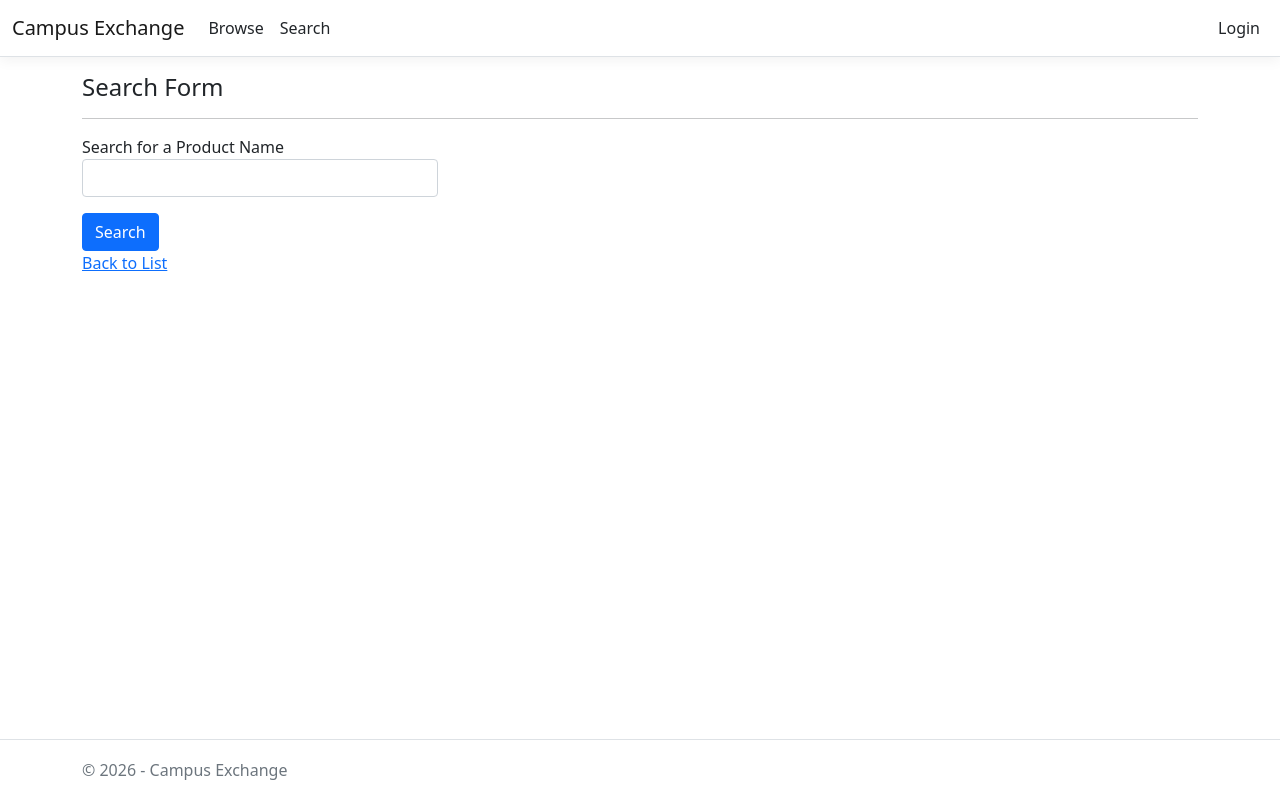
After one commit to LukasOlssonReise/Software-Engineering-Project, an ASP.NET Core app: template CampusExchangeWebApp/CampusExchangeWebApp/Views/Product/SearchForm.cshtml in a window 1280 px wide. The commit adds this page. Run offline with ASP.NET Core 8, Linux system fonts and the light colour scheme; the template is opened without the code that fills it, so the values that code supplies are empty; style sheets or scripts are compiled from the project's sources.

Commit message:
Added a simple search for items

```diff
--- a/CampusExchangeWebApp/CampusExchangeWebApp/Views/Login/Index.cshtml
+++ b/CampusExchangeWebApp/CampusExchangeWebApp/Views/Login/Index.cshtml
@@ -11,13 +11,13 @@
         <form asp-action="LoginProcess">
             <div asp-validation-summary="ModelOnly" class="text-danger"></div>
 
-            <div class="form-group">
+            <div class="form-group mb-3">
                 <label asp-for="Name" class="control-label"></label>
                 <input asp-for="Name" class="form-control"/>
                 <span asp-validation-for="Name" class="text-danger"></span>
             </div>
 
-            <div class="form-group">
+            <div class="form-group mb-3">
                 <label asp-for="Password" class="control-label"></label>
                 <input asp-for="Password" class="form-control" type="password"/>
                 <span asp-validation-for="Password" class="text-danger"></span>
--- /dev/null
+++ b/CampusExchangeWebApp/CampusExchangeWebApp/Views/Product/SearchForm.cshtml
@@ -0,0 +1,27 @@
+@model CampusExchangeWebApp.Models.ProductModel
+
+@{
+    ViewData["Title"] = "Search Form";
+}
+
+<h4>Search Form</h4>
+<hr />
+<div class="row">
+    <div class="col-md-4">
+        <form asp-action="SearchResults">
+
+            <div class="form-group mb-3">
+                <label class="control-label">Search for a Product Name</label>
+                <input name="searchTerm" class="form-control" />
+            </div>
+
+            <div class="form-group">
+                <input type="submit" value="Search" class="btn btn-primary" />
+            </div>
+        </form>
+    </div>
+</div>
+
+<div>
+    <a asp-action="Index">Back to List</a>
+</div>
--- a/CampusExchangeWebApp/CampusExchangeWebApp/Views/Shared/_Layout.cshtml
+++ b/CampusExchangeWebApp/CampusExchangeWebApp/Views/Shared/_Layout.cshtml
@@ -23,6 +23,9 @@
                     <ul class="navbar-nav flex-grow-1">
                         <li class="nav-item">
                             <a class="nav-link text-dark" asp-area="" asp-controller="Product" asp-action="Index">Browse</a>
+                        </li>
+                        <li class="nav-item">
+                            <a class="nav-link text-dark" asp-area="" asp-controller="Product" asp-action="SearchForm">Search</a>
                         </li>
                     </ul>
 
```
Also changed, not shown: CampusExchangeWebApp/CampusExchangeWebApp/Controllers/ProductController.cs (+13 -0 lines), CampusExchangeWebApp/CampusExchangeWebApp/Services/ProductsDAO.cs (+20 -1 lines).
